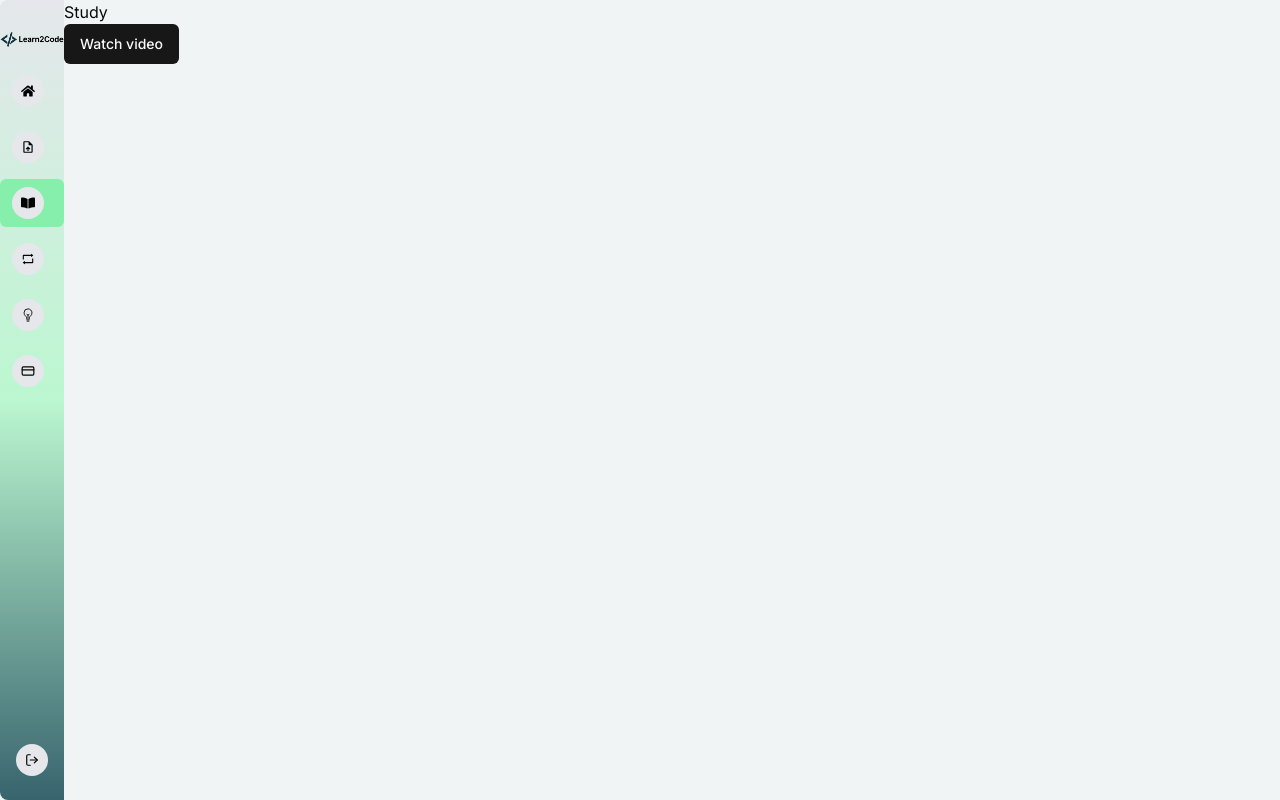
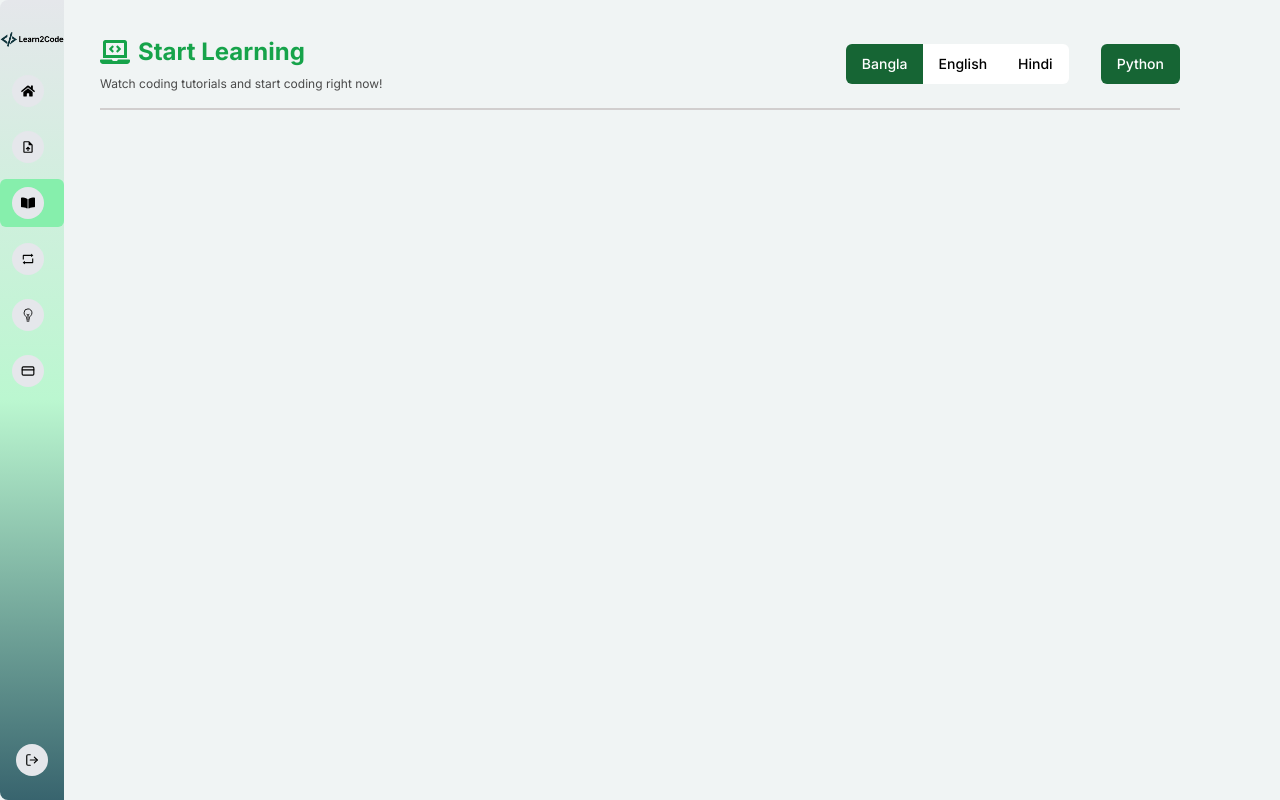
Before and after one commit to farhanpavel/Learn2Code, a Next.js app in the folder client/: page /userdashboard/study in a window 1280 px wide. Built offline with nearby package versions, Linux system fonts and the light colour scheme.

Commit message:
study page top part with buttons done

```diff
--- a/client/src/app/(user)/userdashboard/study/page.tsx
+++ b/client/src/app/(user)/userdashboard/study/page.tsx
@@ -1,15 +1,75 @@
 "use client";
 import { Button } from '@/components/ui/button';
+import { DropdownMenu, DropdownMenuContent, DropdownMenuLabel, DropdownMenuRadioGroup, DropdownMenuRadioItem, DropdownMenuSeparator, DropdownMenuTrigger } from '@/components/ui/dropdown-menu';
+import { time } from 'console';
 import { useRouter } from 'next/navigation';
+import { title } from 'process';
 import React from 'react';
+import { AiFillLayout, AiFillSwitcher, AiOutlineReload } from 'react-icons/ai';
+import { FaLaptopCode, FaMarkdown, FaPlay, FaRegLightbulb, FaSquare, FaTools } from 'react-icons/fa';
+import { HiOutlineLightBulb } from 'react-icons/hi';
+import { IoBookSharp } from 'react-icons/io5';
 
 export default function Page() {
     const router = useRouter();
+    const [position, setPosition] = React.useState("Python")
+    const [lang, setLang] = React.useState("Bangla")
     return (
-        <div>
-        <h1>Study</h1>
-        <Button onClick={()=>{router.push('/userdashboard/study/watch')}}
-        >Watch video</Button>
+        <div className="p-9">
+            <div className="flex justify-between items-center w-full border-b-2 border-[#d1cece] pb-4">
+                <div className="space-y-2">
+                    <div className="flex gap-x-2 items-center text-green-600">
+                        <FaLaptopCode className="text-3xl" />
+                        <h1 className="text-2xl font-bold">Start Learning</h1>
+                    </div>
+                    <p className="text-xs text-[#4a4a4a]">
+                        Watch coding tutorials and start coding right now!
+                    </p>
+                </div>
+
+                <div className="flex space-x-2 items-center">
+                    <div>
+                        <div className="flex -space-x-px">
+                            <Button
+                                className={`rounded-r-none focus:z-10 hover:bg-green-300 ${lang === "Bangla" ? "bg-green-800 text-white" : "bg-white text-black"}`}
+                                onClick={() => setLang("Bangla")}
+                            >
+                                Bangla
+                            </Button>
+                            <Button
+                                className={`rounded-none focus:z-10 hover:bg-green-300 ${lang === "English" ? "bg-green-800 text-white" : "bg-white text-black"}`}
+                                onClick={() => setLang("English")}
+                            >
+                                English
+                            </Button>
+                            <Button
+                                className={`rounded-l-none focus:z-10 hover:bg-green-300 ${lang === "Hindi" ? "bg-green-800 text-white" : "bg-white text-black"}`}
+                                onClick={() => setLang("Hindi")}
+                            >
+                                Hindi
+                            </Button>
+                        </div>
+                    </div>
+                    <div className='w-4'/>
+                    <DropdownMenu>
+                        <DropdownMenuTrigger asChild>
+                            <Button className="bg-green-800 text-white">{position.charAt(0).toUpperCase()}{position.substring(1)}</Button>
+                        </DropdownMenuTrigger>
+                        <DropdownMenuContent className="w-56">
+                            <DropdownMenuLabel>Choose Programming Language</DropdownMenuLabel>
+                            <DropdownMenuSeparator />
+                            <DropdownMenuRadioGroup value={position} onValueChange={setPosition}>
+                                <DropdownMenuRadioItem className={position === "python" ? "outline-green-800" : ""} value="python">Python</DropdownMenuRadioItem>
+                                <DropdownMenuRadioItem className={position === "java" ? "outline-green-800" : ""} value="java">Java</DropdownMenuRadioItem>
+                                <DropdownMenuRadioItem className={position === "c++" ? "outline-green-800" : ""} value="c++">C++</DropdownMenuRadioItem>
+                                <DropdownMenuRadioItem className={position === "c#" ? "outline-green-800" : ""} value="c#">C#</DropdownMenuRadioItem>
+                                <DropdownMenuRadioItem className={position === "javascript" ? "outline-green-800" : ""} value="javascript">JavaScript</DropdownMenuRadioItem>
+                                <DropdownMenuRadioItem className={position === "typescript" ? "outline-green-800" : ""} value="typescript">TypeScript</DropdownMenuRadioItem>
+                            </DropdownMenuRadioGroup>
+                        </DropdownMenuContent>
+                    </DropdownMenu>
+                </div>
+            </div>
         </div>
     );
 }
```
